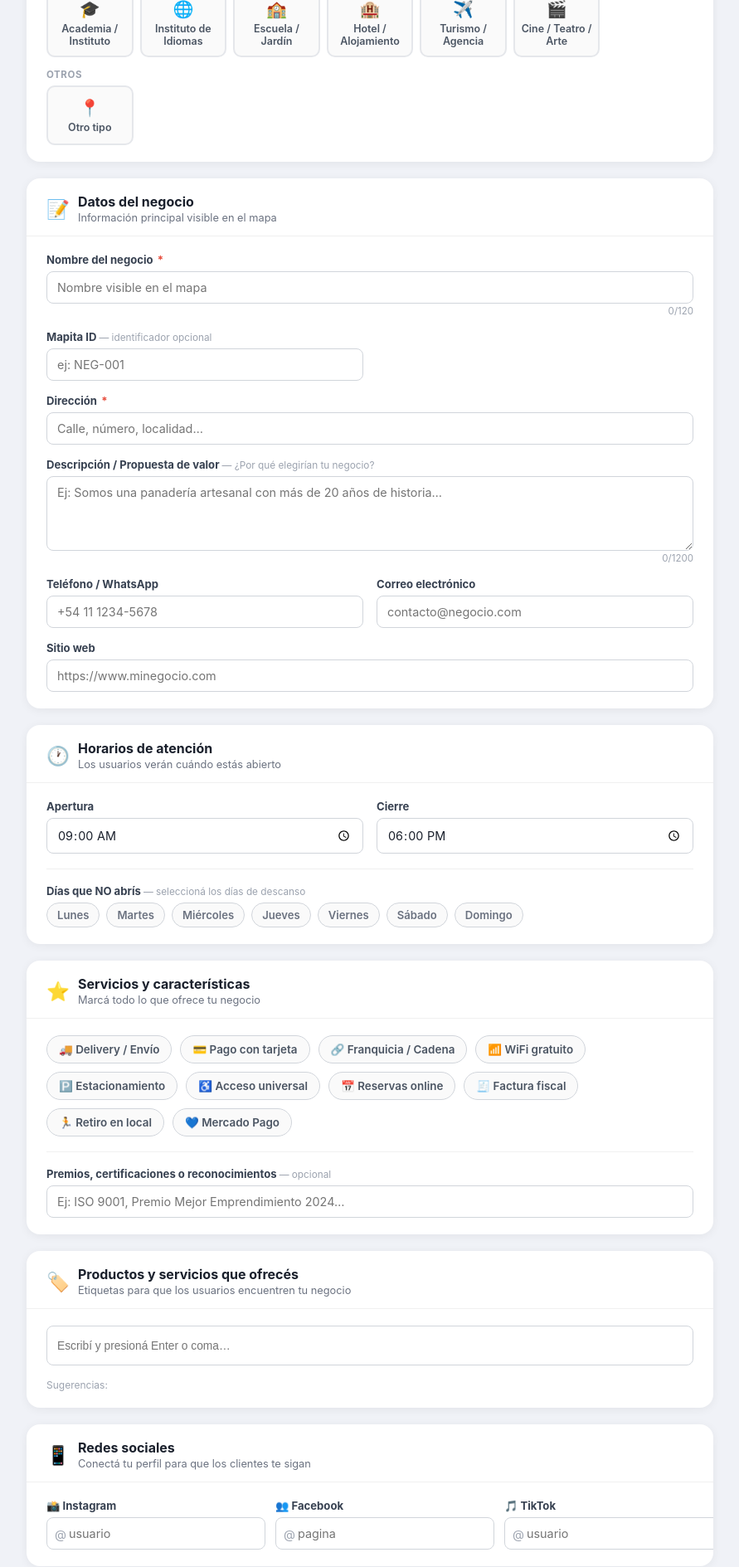
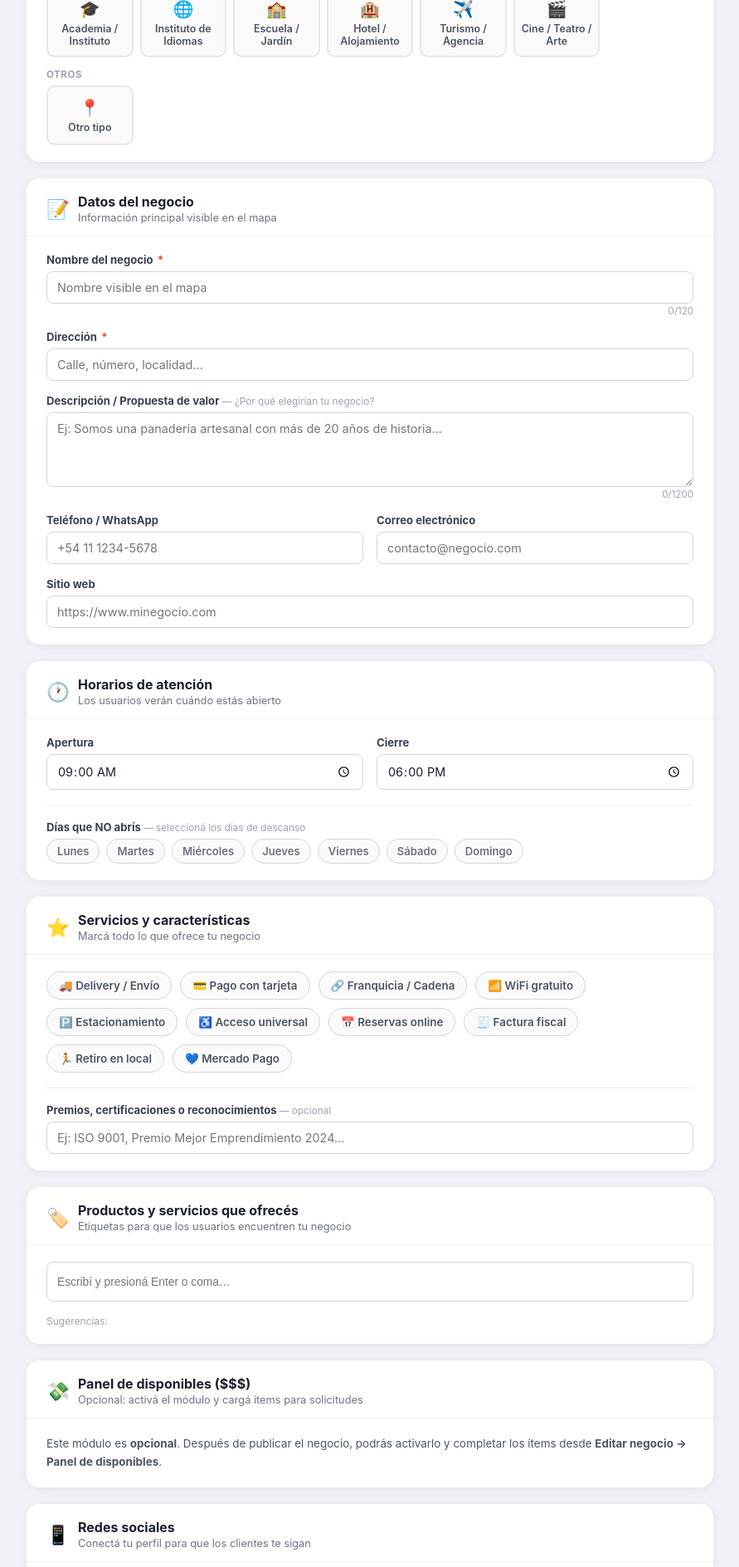
Before and after one commit to pablofarias19/mmm_ppp, a PHP site: page /add in a window 1280 px wide. Shown: the part 1152-3041 px from the top of the page at 83% size, without its empty margins (194-1085 px from the left). Run offline with PHP 8.4, Linux system fonts and the light colour scheme; the visitor is signed in with stand-in values (Sample User, id 1).

Commit message:
Agregar acceso al panel de disponibles en editar negocio
Agent-Logs-Url: https://github.com/pablofarias19/mmm_ppp/sessions/be3b0601-ddc0-494c-9daf-87cd9f026598

Co-authored-by: pablofarias19 <38837072+pablofarias19@users.noreply.github.com>

```diff
--- a/business/add_business.php
+++ b/business/add_business.php
@@ -93,6 +93,7 @@ $selectedType    = $business['business_type'] ?? '';
 $currentTags     = array_filter(array_map('trim', explode(',', ($comercioData['categorias_productos'] ?? ''))));
 $currentDias     = array_filter(array_map('trim', explode(',', ($comercioData['dias_cierre']          ?? ''))));
 $certifVal       = $business['certifications'] ?? '';
+$dispActivo      = !empty($business['disponibles_activo']);
 
 // Tipos de negocio agrupados
 $tipos = [
@@ -631,13 +632,6 @@ $diasSemana = ['Lunes','Martes','Miércoles','Jueves','Viernes','Sábado','Domin
                         <div class="char-count"><span id="count-name"><?php echo mb_strlen($business['name'] ?? ''); ?></span>/120</div>
                     </div>
 
-                    <div class="field">
-                        <label for="mapita_id">Mapita ID <span class="hint">— identificador opcional</span></label>
-                        <input type="text" id="mapita_id" name="mapita_id" maxlength="64"
-                               placeholder="ej: NEG-001"
-                               value="<?php echo bv($business, 'mapita_id'); ?>">
-                    </div>
-
                     <div class="field full">
                         <label for="address">Dirección <span class="req">*</span></label>
                         <input type="text" id="address" name="address" required maxlength="200"
@@ -813,6 +807,39 @@ $diasSemana = ['Lunes','Martes','Miércoles','Jueves','Viernes','Sábado','Domin
                 <p style="font-size:.75em;color:#9ca3af;margin:8px 0 0;">
                     Sugerencias: <span id="suggestions-base"></span>
                 </p>
+            </div>
+        </div>
+
+        <!-- ══ MÓDULO DISPONIBLES ($$$) ══════════════════════════════════════ -->
+        <div class="form-section">
+            <div class="section-head">
+                <span class="section-icon">💸</span>
+                <div>
+                    <div class="section-title">Panel de disponibles ($$$)</div>
+                    <div class="section-desc">Opcional: activá el módulo y cargá ítems para solicitudes</div>
+                </div>
+            </div>
+            <div class="section-body">
+                <?php if ($editing): ?>
+                    <label id="disp-toggle-row" style="display:flex;align-items:flex-start;gap:12px;cursor:pointer;padding:10px 12px;border:1px solid #e5e7eb;border-radius:10px;background:#f8fafc;">
+                        <input type="checkbox" id="disp-modulo-toggle" <?php echo $dispActivo ? 'checked' : ''; ?> style="margin-top:3px;">
+                        <div>
+                            <div id="disp-modulo-label" style="font-weight:700;color:#1f2937;"><?php echo $dispActivo ? 'Módulo activo' : 'Módulo inactivo'; ?></div>
+                            <div style="font-size:.8em;color:#6b7280;">Primero activalo y luego cargá/gestioná los ítems en el panel.</div>
+                        </div>
+                    </label>
+                    <div id="disp-panel-msg" style="margin:12px 0 0;font-size:.82em;color:#6b7280;"></div>
+                    <div style="margin-top:14px;">
+                        <a href="/panel-disponibles?id=<?php echo $businessId; ?>" class="btn-save" style="display:inline-flex;text-decoration:none;width:auto;padding:10px 16px;">
+                            📋 Abrir panel de disponibles
+                        </a>
+                    </div>
+                <?php else: ?>
+                    <p style="margin:0;font-size:.84em;color:#4b5563;line-height:1.6;">
+                        Este módulo es <strong>opcional</strong>. Después de publicar el negocio, podrás activarlo y completar los ítems desde
+                        <strong>Editar negocio → Panel de disponibles</strong>.
+                    </p>
+                <?php endif; ?>
             </div>
         </div>
 
@@ -1296,6 +1323,70 @@ document.addEventListener('DOMContentLoaded', () => {
     }
 });
 
+<?php if ($editing): ?>
+// ── Módulo disponibles ──────────────────────────────────────────────────────────
+function setDisponiblesVisual(active) {
+    const row = document.getElementById('disp-toggle-row');
+    const label = document.getElementById('disp-modulo-label');
+    if (row) row.style.borderColor = active ? '#10b981' : '#e5e7eb';
+    if (label) label.textContent = active ? 'Módulo activo' : 'Módulo inactivo';
+}
+
+async function refreshDisponiblesMeta() {
+    const msg = document.getElementById('disp-panel-msg');
+    if (!msg || !BIZ_ID) return;
+    try {
+        const r = await fetch('/api/disponibles.php?business_id=' + encodeURIComponent(BIZ_ID));
+        const d = await r.json();
+        if (d && d.success && d.data) {
+            const pendientes = Number(d.data.ordenes_pendientes || 0);
+            msg.textContent = pendientes > 0
+                ? 'Tenés ' + pendientes + ' solicitud' + (pendientes === 1 ? '' : 'es') + ' pendiente' + (pendientes === 1 ? '' : 's') + '.'
+                : 'No hay solicitudes pendientes por ahora.';
+            setDisponiblesVisual(!!d.data.modulo_activo);
+            const toggle = document.getElementById('disp-modulo-toggle');
+            if (toggle) toggle.checked = !!d.data.modulo_activo;
+        } else {
+            msg.textContent = (d && d.message) ? d.message : 'No se pudo cargar el estado del módulo.';
+        }
+    } catch (e) {
+        msg.textContent = 'No se pudo conectar con el módulo de disponibles.';
+    }
+}
+
+document.addEventListener('DOMContentLoaded', () => {
+    const toggle = document.getElementById('disp-modulo-toggle');
+    const msg = document.getElementById('disp-panel-msg');
+    if (!toggle || !BIZ_ID) return;
+    refreshDisponiblesMeta();
+    toggle.addEventListener('change', async function() {
+        const active = this.checked ? 1 : 0;
+        setDisponiblesVisual(active);
+        if (msg) msg.textContent = 'Guardando configuración...';
+        try {
+            const r = await fetch('/api/disponibles.php?action=toggle_modulo', {
+                method: 'POST',
+                headers: { 'Content-Type': 'application/json' },
+                body: JSON.stringify({ business_id: BIZ_ID, activo: active })
+            });
+            const d = await r.json();
+            if (!d || !d.success) {
+                this.checked = !active;
+                setDisponiblesVisual(!active);
+                if (msg) msg.textContent = (d && d.message) ? d.message : 'No se pudo actualizar el módulo.';
+                return;
+            }
+            if (msg) msg.textContent = d.message || 'Configuración actualizada.';
+            refreshDisponiblesMeta();
+        } catch (e) {
+            this.checked = !active;
+            setDisponiblesVisual(!active);
+            if (msg) msg.textContent = 'No se pudo conectar para actualizar el módulo.';
+        }
+    });
+});
+<?php endif; ?>
+
 // ── GALERÍA ───────────────────────────────────────────────────────────────────
 <?php if ($editing): ?>
 let galleryCount = GALLERY_COUNT;
--- a/business/process_business.php
+++ b/business/process_business.php
@@ -119,13 +119,6 @@ function validateBusinessData(array $data): array {
     }
     $clean['description'] = $description ?: null;
 
-    // Mapita ID (opcional)
-    $mapitaId = trim($data['mapita_id'] ?? '');
-    if ($mapitaId !== '' && mb_strlen($mapitaId) > 64) {
-        $errors[] = 'Mapita ID no puede superar 64 caracteres.';
-    }
-    $clean['mapita_id'] = $mapitaId ?: null;
-
     // Rango de precio — campo interno, no expuesto en el formulario (default 3)
     $priceRange = (int)($data['price_range'] ?? 3);
     if ($priceRange < 1 || $priceRange > 5) $priceRange = 3;
@@ -202,47 +195,6 @@ function addBusiness($data, $userId) {
                 name, address, lat, lng, business_type, phone,
                 email, website, description, price_range, user_id, visible,
                 instagram, facebook, tiktok, certifications, has_delivery,
-                has_card_payment, is_franchise, verified, mapita_id, created_at
-            ) VALUES (
-                :name, :address, :lat, :lng, :business_type, :phone,
-                :email, :website, :description, :price_range, :user_id, 1,
-                :instagram, :facebook, :tiktok, :certifications, :has_delivery,
-                :has_card_payment, :is_franchise, :verified, :mapita_id, NOW()
-            )
-        ");
-
-        try {
-            $stmt->execute([
-                ':name'              => $data['name'],
-                ':address'           => $data['address'],
-                ':lat'               => $data['lat'] ?? null,
-                ':lng'               => $data['lng'] ?? null,
-                ':business_type'     => $data['business_type'],
-                ':phone'             => $data['phone'],
-                ':email'             => $data['email'],
-                ':website'           => $data['website'],
-                ':description'       => $data['description'],
-                ':price_range'       => $data['price_range'],
-                ':user_id'           => (int)$userId,
-                ':instagram'         => $data['instagram'],
-                ':facebook'          => $data['facebook'],
-                ':tiktok'            => $data['tiktok'],
-                ':certifications'    => $data['certifications'],
-                ':has_delivery'      => $data['has_delivery'],
-                ':has_card_payment'  => $data['has_card_payment'],
-                ':is_franchise'      => $data['is_franchise'],
-                ':verified'          => $data['verified'],
-                ':mapita_id'         => $data['mapita_id'],
-            ]);
-        } catch (PDOException $e) {
-            if (!isMissingMapitaColumnError($e)) {
-                throw $e;
-            }
-            $stmt = $db->prepare("
-                INSERT INTO businesses (
-                    name, address, lat, lng, business_type, phone,
-                    email, website, description, price_range, user_id, visible,
-                    instagram, facebook, tiktok, certifications, has_delivery,
                 has_card_payment, is_franchise, verified, created_at
             ) VALUES (
                 :name, :address, :lat, :lng, :business_type, :phone,
@@ -272,7 +224,6 @@ function addBusiness($data, $userId) {
             ':is_franchise'      => $data['is_franchise'],
             ':verified'          => $data['verified'],
         ]);
-        }
 
         $businessId = $db->lastInsertId();
 
@@ -360,46 +311,6 @@ function updateBusiness($businessId, $data, $userId) {
                 facebook = :facebook, tiktok = :tiktok,
                 certifications = :certifications, has_delivery = :has_delivery,
                 has_card_payment = :has_card_payment, is_franchise = :is_franchise,
-                verified = :verified, mapita_id = :mapita_id, updated_at = NOW()
-            WHERE id = :id
-        ");
-
-        try {
-            $stmt->execute([
-                ':name'              => $data['name'],
-                ':address'           => $data['address'],
-                ':lat'               => $data['lat'] ?? null,
-                ':lng'               => $data['lng'] ?? null,
-                ':business_type'     => $data['business_type'],
-                ':phone'             => $data['phone'],
-                ':email'             => $data['email'],
-                ':website'           => $data['website'],
-                ':description'       => $data['description'],
-                ':price_range'       => $data['price_range'],
-                ':instagram'         => $data['instagram'],
-                ':facebook'          => $data['facebook'],
-                ':tiktok'            => $data['tiktok'],
-                ':certifications'    => $data['certifications'],
-                ':has_delivery'      => $data['has_delivery'],
-                ':has_card_payment'  => $data['has_card_payment'],
-                ':is_franchise'      => $data['is_franchise'],
-                ':verified'          => $data['verified'],
-                ':mapita_id'         => $data['mapita_id'],
-                ':id'                => $businessId,
-            ]);
-        } catch (PDOException $e) {
-            if (!isMissingMapitaColumnError($e)) {
-                throw $e;
-            }
-            $stmt = $db->prepare("
-                UPDATE businesses
-                SET name = :name, address = :address, lat = :lat, lng = :lng,
-                    business_type = :business_type, phone = :phone, email = :email,
-                    website = :website, description = :description,
-                    price_range = :price_range, instagram = :instagram,
-                    facebook = :facebook, tiktok = :tiktok,
-                    certifications = :certifications, has_delivery = :has_delivery,
-                    has_card_payment = :has_card_payment, is_franchise = :is_franchise,
                 verified = :verified, updated_at = NOW()
             WHERE id = :id
         ");
@@ -424,7 +335,6 @@ function updateBusiness($businessId, $data, $userId) {
             ':verified'          => $data['verified'],
             ':id'                => $businessId,
         ]);
-        }
 
         // Upsert en comercios — se guarda para todos los tipos de negocio
         $check = $db->prepare("SELECT id FROM comercios WHERE business_id = ?");
```
Also changed, not shown: views/brand/form.php (+2 -11 lines). Lines whose indentation alone changed are shown as unchanged.
